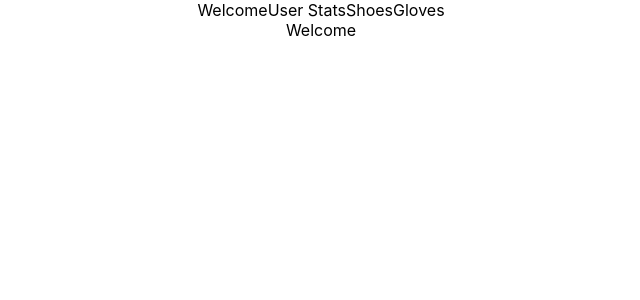
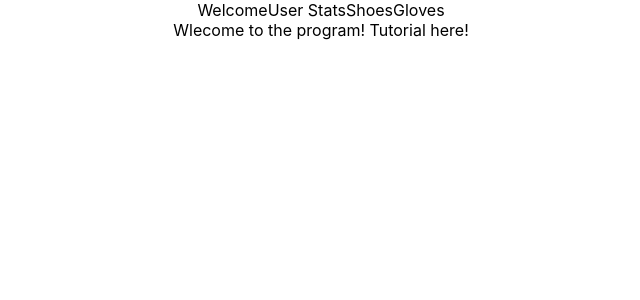
Before and after one commit to kulanah/upgradeCalculator, a React (Create React App) app: page / in a window 1280 px wide. Shown: the top 300 px of the page, without its empty margins (319-959 px from the left). Built offline with nearby package versions, Linux system fonts and the light colour scheme.

Commit message:
updated tabs component to house tab and content in separate arrays

```diff
--- a/src/components/Tabs.js
+++ b/src/components/Tabs.js
@@ -1,4 +1,4 @@
-import React, { Component } from 'react';
+import React, { Component, useRef } from 'react';
 import Tab from 'components/Tab';
 
 import WelcomeContent from 'components/tabbedContent/WelcomeContent'
@@ -9,25 +9,35 @@
   constructor(props) {
     super(props);
 
-    this.selectedTab = props.selected || 0;
-    this.tabTitles = ['Welcome', 'User Stats', 'Gloves', 'Shoes'];
-    this.tabs = [
-      <Tab text='Welcome' content={<WelcomeContent />} index='0'/>,
-      <Tab text='User Stats' content={<UserContent/>} index='1'/>,
-      <Tab text='Shoes' content={<FillerContent/>} index='2'/>,
-      <Tab text='Gloves' content={<FillerContent/>} index='3'/>,
-    ];
+    this.selectTab = this.selectTab.bind(this);
+
+    this.state = {
+      selectedTab : props.selected || 0,
+      tabTitles : ['Welcome', 'User Stats', 'Gloves', 'Shoes'],
+      tabs : [
+        <Tab text='Welcome' index='0' tabClick={this.selectTab} key='1'/>,
+        <Tab text='User Stats' index='1' tabClick={this.selectTab} key='2'/>,
+        <Tab text='Shoes' index='2' tabClick={this.selectTab} key='3'/>,
+        <Tab text='Gloves' index='3' tabClick={this.selectTab} key='4'/>,
+      ],
+      tabsContent: [ <WelcomeContent />, <UserContent />, <FillerContent />, <FillerContent />
+      ]
+    }
   };
+
+  selectTab(index) {
+    this.setState({selectedTab: index});
+  }
 
   render() {
     return (
       <div className='TabsWindow'>
-        {this.tabs.map(tab => {
-          return tab.props.text;
+        {this.state.tabs.map(tab => {
+          return tab;
         })}
 
         <div className="TabbedContent">
-          {this.tabs[this.selectedTab]}
+          {this.state.tabsContent[this.state.selectedTab]}
         </div>
       </div>
     );
```
